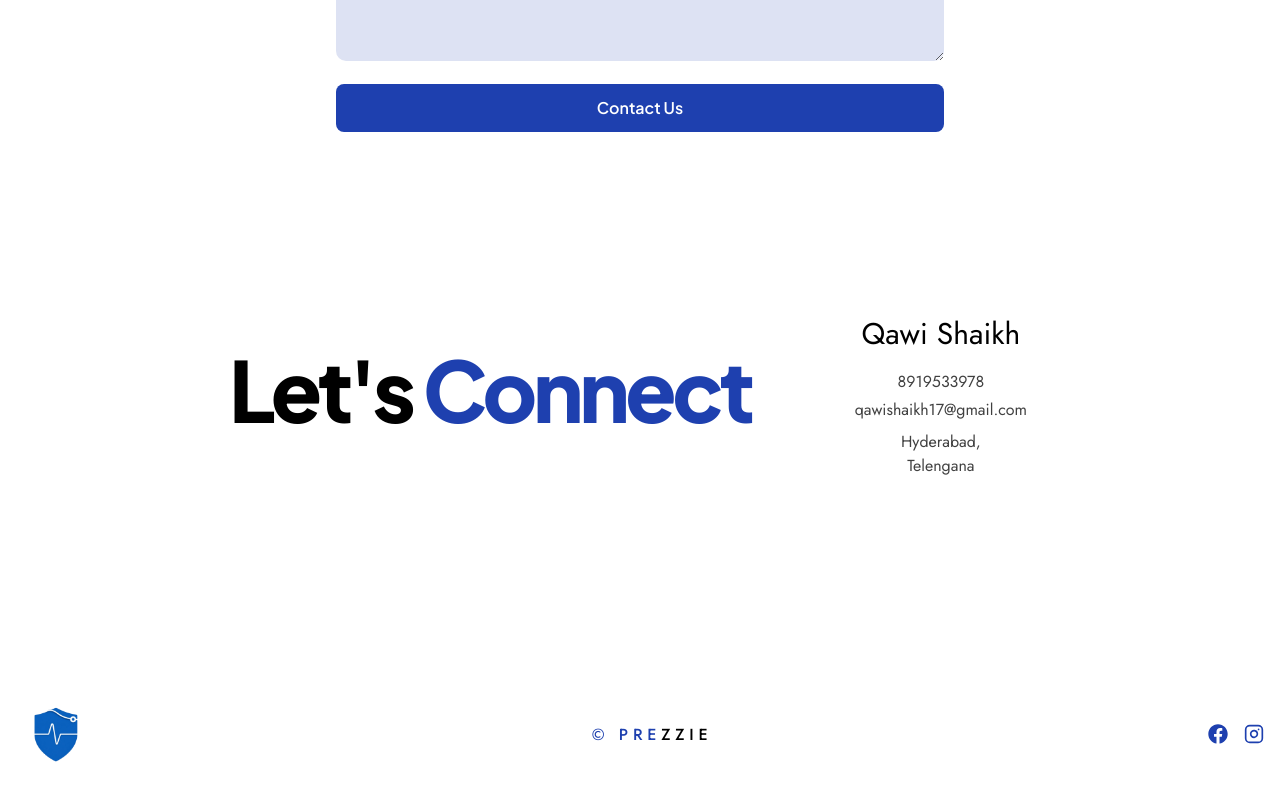
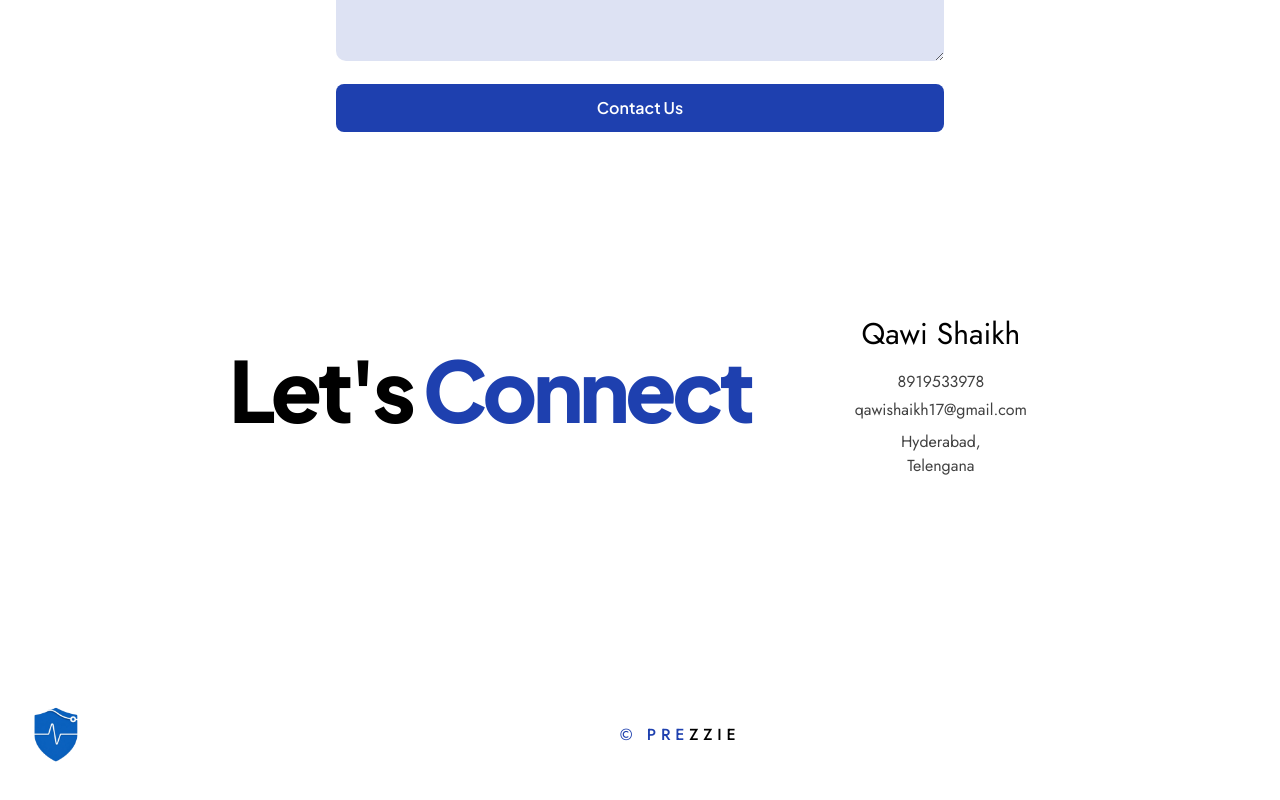
Before and after one commit to Matrixszh/prezzie, a Next.js app: page / in a window 1280 px wide. Shown: the part 3958-4758 px from the top of the page. Built offline with nearby package versions, Linux system fonts and the light colour scheme; no server answers.

Commit message:
stock text changed

```diff
--- a/app/components/Footer.tsx
+++ b/app/components/Footer.tsx
@@ -1,8 +1,6 @@
 import Image from "next/image";
 import React from "react";
 import logo from "@/public/images/logo.png";
-import { Instagram } from "lucide-react";
-import { FaFacebook } from "react-icons/fa";
 
 const Footer = () => {
   return (
@@ -55,12 +53,7 @@ const Footer = () => {
 
             {/* Social Icons on the right */}
             <div className="flex space-x-4 flex-shrink-0">
-              <a href="https://www.facebook.com/eliteonepro/" target="_blank" rel="noopener noreferrer" className="hover:text-black text-blue-800 transition-colors duration-300">
-                <FaFacebook size={20} />
-              </a>
-              <a href="https://www.instagram.com/alexclosingchicago?igsh=MWJ4bnpranEydjJjbg==" target="_blank" rel="noopener noreferrer" className="hover:text-black text-blue-800 transition-colors duration-300">
-                <Instagram size={20} />
-              </a>
+
             </div>
           </div>
         </div>
```
